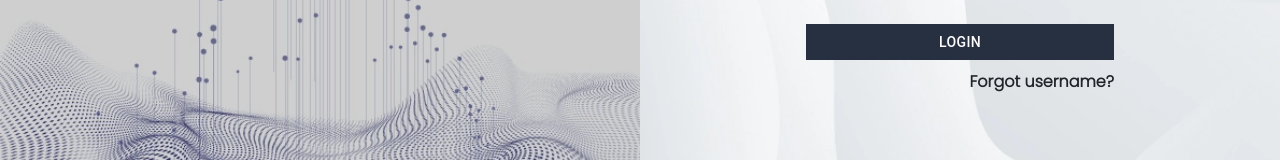
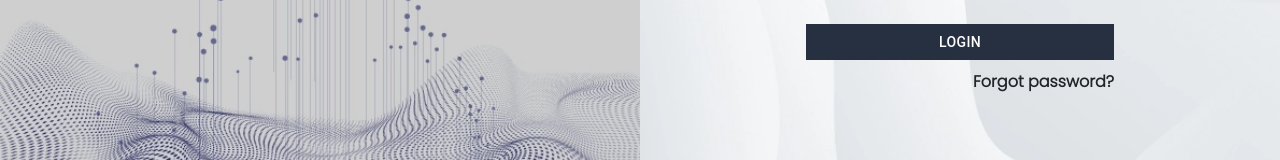
Before and after one commit to Alluvium-IoT-Solution/eximfront, a React (Create React App) app: page / in a window 1280 px wide. Shown: the part 501-661 px from the top of the page. Built offline with nearby package versions, Linux system fonts and the light colour scheme.

Commit message:
testing cicd

```diff
--- a/src/forms/LoginForm.js
+++ b/src/forms/LoginForm.js
@@ -160,7 +160,7 @@ const LoginForm = (props) => {
           }}
           onClick={() => props.setForgotPassword(true)}
         >
-          Forgot username?
+          Forgot password?
         </p>
       )}
     </form>
```
